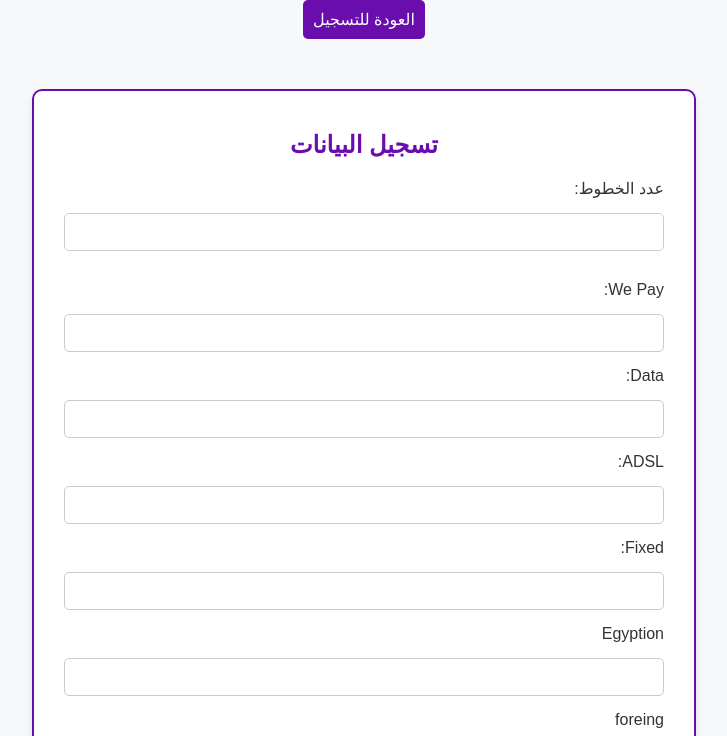
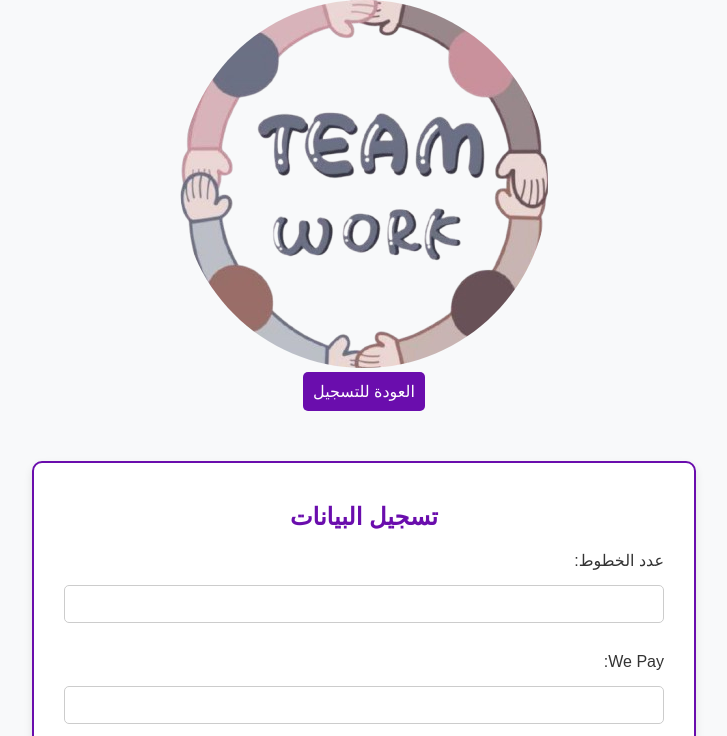
Before and after one commit to mohandhassan12/team-warek, a website: page daily-lines.html in a window 1280 px wide. Shown: the top 736 px of the page, without its empty margins (276-1003 px from the left). Drawn offline with Linux system fonts and the light colour scheme.

Commit message:
Update daily-lines.html

```diff
--- a/daily-lines.html
+++ b/daily-lines.html
@@ -8,8 +8,11 @@
     <link rel="shortcut icon" href="logo5.png" type="image/x-icon">
 </head>
 <body>
+    <div class="header">
+        <img src="logo5.png" alt="Logo" class="logo">
     <div class="nav-buttons">
         <button onclick="location.href='home.html'">العودة للتسجيل</button>
+    </div>
     </div>
     <div class="data-entry-container">
         <h2>تسجيل البيانات</h2>
```
